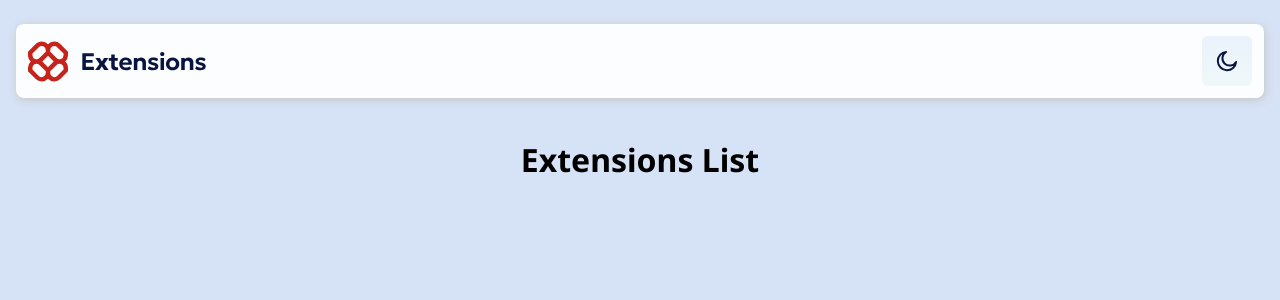
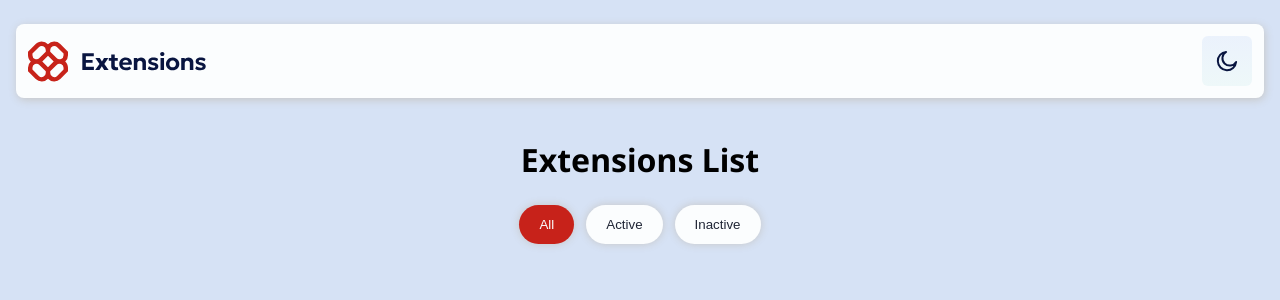
Before and after one commit to AliGadoo/frontend-mentor-extensions-manager, a React (Vite) app: page / in a window 1280 px wide. Shown: the top 300 px of the page. Built offline with nearby package versions, Linux system fonts and the light colour scheme.

Commit message:
add buttons

```diff
--- a/src/App.jsx
+++ b/src/App.jsx
@@ -1,6 +1,9 @@
+import { useState } from "react"
 import Navbar from "./components/Navbar/Navbar.jsx"
 
 function App() {
+
+  const [activeBtn , setActiveBtn] = useState('All');
 
   return (
     <>
@@ -8,6 +11,11 @@ function App() {
         <Navbar />
         <header>
           <h1>Extensions List</h1>
+          <div className="status_btn_container">
+            <button className= {activeBtn === 'All' ? 'default_btn active' : 'default_btn'} onClick={()=>{setActiveBtn('All')}}>All</button>
+            <button className= {activeBtn === 'Active' ? 'default_btn active' : 'default_btn'} onClick={()=>{setActiveBtn('Active')}}>Active</button>
+            <button className= {activeBtn === 'Inactive' ? 'default_btn active' : 'default_btn'} onClick={()=>{setActiveBtn('Inactive')}}>Inactive</button>
+          </div>
         </header>
         <main>
 
--- a/src/components/Navbar/Navbar.css
+++ b/src/components/Navbar/Navbar.css
@@ -9,6 +9,7 @@
 }
 
 .change_theme_btn {
+    border: none;
     width: 50px;
     height: 50px;
     display: grid;
--- a/src/index.css
+++ b/src/index.css
@@ -31,6 +31,7 @@
 body {
     background-color: var(--Neutral-200);
     font-family: "Noto Sans", sans-serif;
+    color: var(--Light-Gradient);
 }
 
 .container {
@@ -38,7 +39,7 @@ body {
 }
 
 button {
-    border: none;
+    border: 0px;
 }
 
 /* header styles */
@@ -47,3 +48,25 @@ header h1 {
     text-align: center;
     margin-top: 40px;
 }
+
+.status_btn_container {
+    margin-top: 24px;
+    display: flex;
+    align-items: center;
+    justify-content: center;
+    gap: 12px;
+}
+
+.default_btn {
+    padding: 12px 20px;
+    border-radius: 32px;
+    color: var(--Neutral-800);
+    background-color: var(--Neutral-0);
+    cursor: pointer;
+    box-shadow: 0px 0px 8px var(--Neutral-300);
+}
+
+.active {
+    background-color: var(--Red-700);
+    color: var(--Neutral-0);
+}
```
